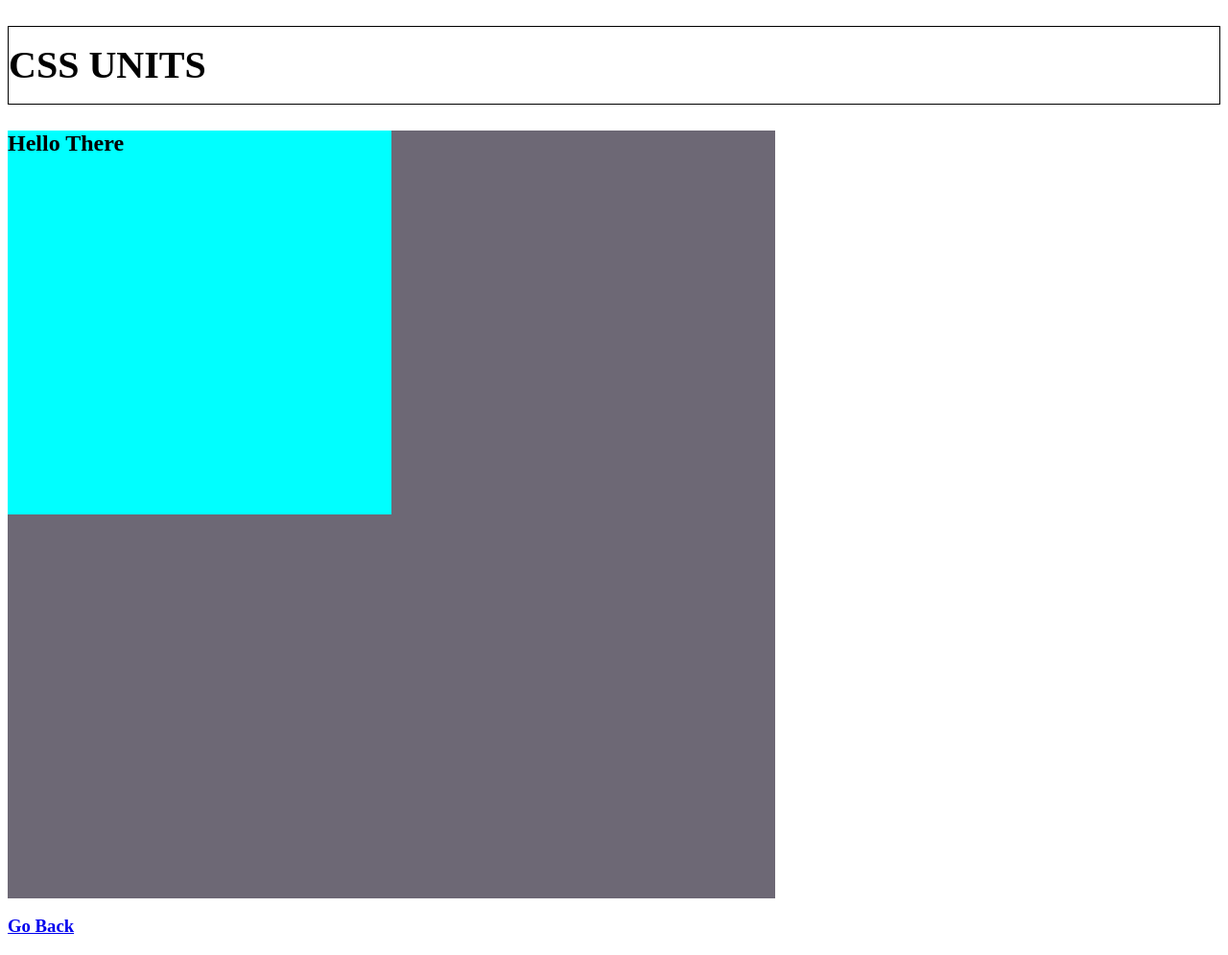
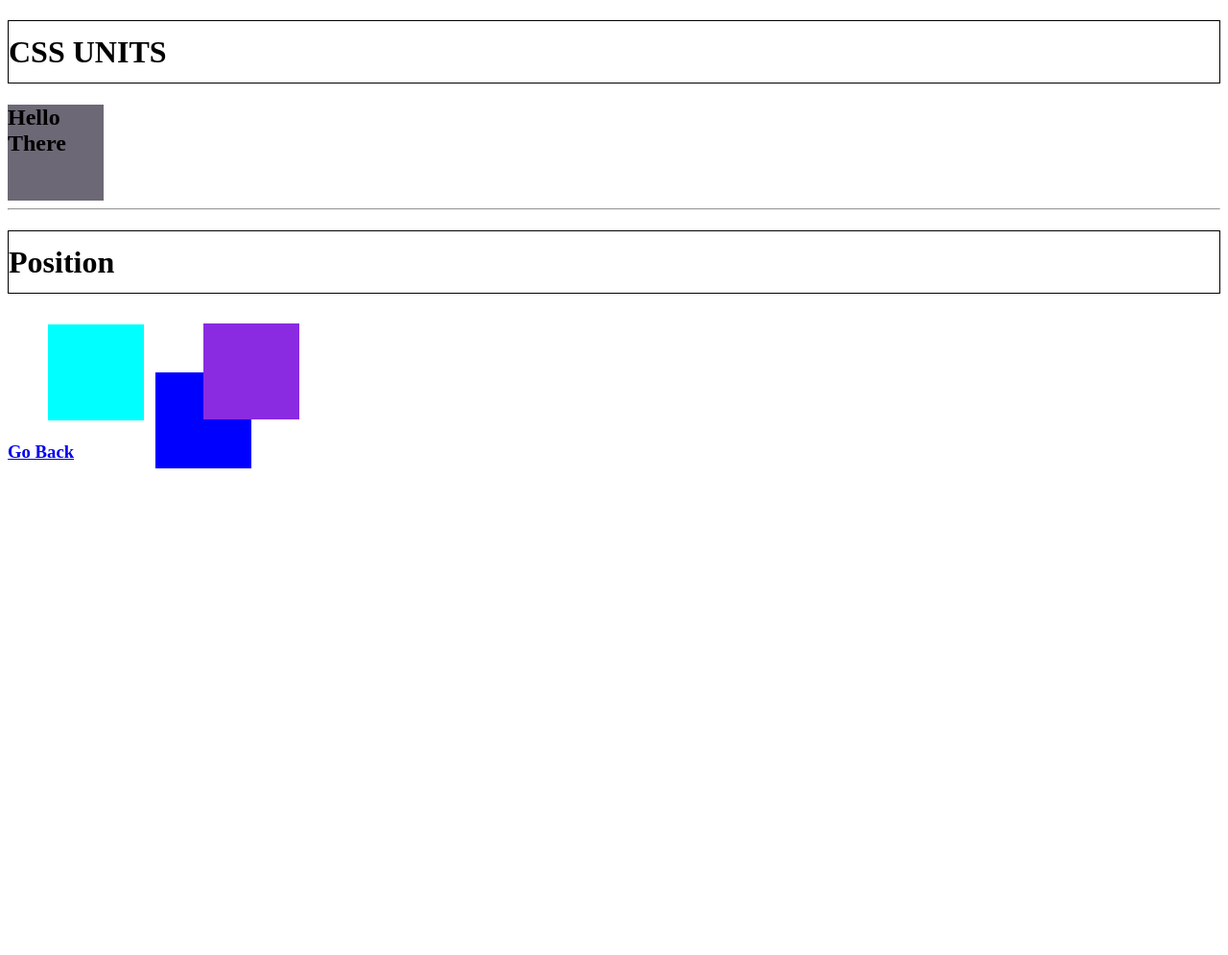
Before and after one commit to braglath/webdbootcamp, a PHP site: page /units.html in a window 1280 px wide. Shown: the whole page at 96% size. After the commit the page ends 488 px from the top, so only its background shows below. Run offline with PHP 8.4, Linux system fonts and the light colour scheme.

Commit message:
position property

```diff
--- a/css/cssunits.css
+++ b/css/cssunits.css
@@ -1,18 +1,55 @@
 section {
     background-color: #6d6875;
-    width: 800px;
-    height: 800px;
+    width: 100px;
+    height: 100px;
+    align-items: center;
 }
 
-div {
+
+/* div {
     box-sizing: content-box;
     background-color: aqua;
     width: 50%;
     height: 50%;
-}
+} */
 
 h1 {
-    font-size: 40px;
+    font-size: 2em;
     border: 1px solid black;
     line-height: 200%;
 }
+
+#one {
+    display: inline-block;
+    margin-top: 10px;
+    background-color: aqua;
+    width: 100px;
+    height: 100px;
+    position: sticky;
+    left: 50px;
+}
+
+#two {
+    display: inline-block;
+    margin-top: 10px;
+    background-color: blue;
+    width: 100px;
+    height: 100px;
+    position: relative;
+    top: 50px;
+    left: 50px;
+}
+
+#three {
+    display: inline-block;
+    margin-top: 10px;
+    background-color: blueviolet;
+    width: 100px;
+    height: 100px;
+    position: absolute;
+    bottom: 5px;
+}
+
+#bigone {
+    position: relative;
+}
--- a/units.html
+++ b/units.html
@@ -10,12 +10,21 @@
 </head>
 
 <body>
-    <h1>CSS UNITS</h1>
-    <section>
-        <div>
-            <h2>Hello There</h2>
+    <main>
+        <h1>CSS UNITS</h1>
+        <section>
+            <div>
+                <h2>Hello There</h2>
+            </div>
+        </section>
+        <hr />
+        <h1>Position</h1>
+        <div id="bigone">
+            <div id="one"></div>
+            <div id="two"></div>
+            <div id="three"></div>
         </div>
-    </section>
+    </main>
 
     <footer>
         <h3>
```
Also changed, not shown: comments/css.txt (+43 -0 lines).
